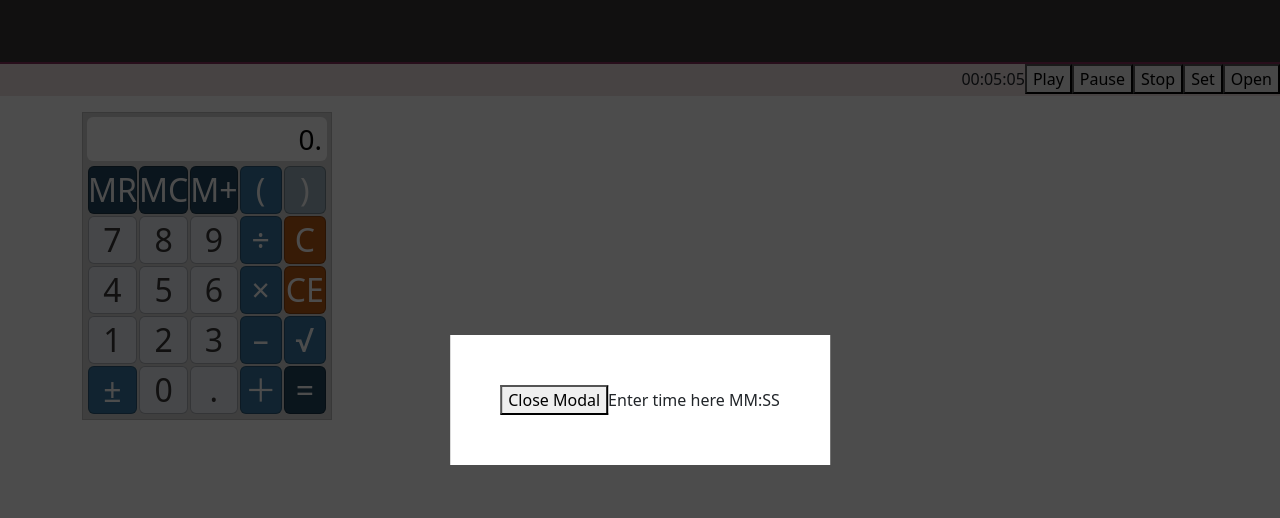
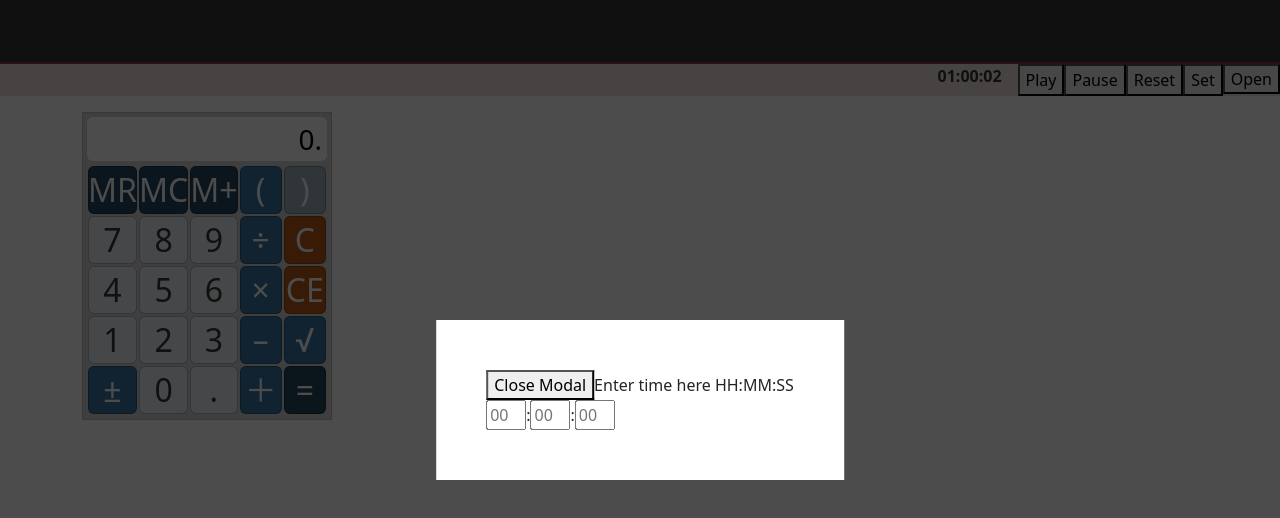
Before and after one commit to tylersernett/grecalc, a React (Create React App) app: page / in a window 1280 px wide. Both pictures are taken after a click on the button "Open". Shown: the top 518 px of the page. Built offline with nearby package versions, Linux system fonts and the light colour scheme.

Commit message:
Improve timer hour handling

```diff
--- a/src/index.css
+++ b/src/index.css
@@ -19,12 +19,21 @@
 .timer-banner{
   background-color: rgb(238 225 227);
   height: 32px;
-  text-align: right;
-  /* border-bottom: 2px solid rgb(136 47 92); */
+  display: flex;
+  justify-content: right;
+
 }
 
 .timer-display{
-  text-align: right;
+  width: 80px;
+  font-weight: bold;
+  color: rgb(51 51 51);
+  /* text-align: left; */
+  /* text-decoration:  */
+}
+
+.timer-input{
+  width:40px;
 }
 
 #displayL, #displayR
--- a/src/timer.js
+++ b/src/timer.js
@@ -9,13 +9,13 @@ const Modal_Wrapper = {
 
 function Timer() {
 
-    let defaultTime = 305;
+    let defaultTime = 3602;
     const [seconds, setSeconds] = useState(defaultTime);
     const [run, setRun] = useState(false);
     const [display, setDisplay] = useState({
         hours: Math.floor(seconds / 3600),
         minutes: Math.floor(seconds % 3600 / 60),
-        seconds: Math.floor(seconds % 3600 % 60 / 60),
+        seconds: Math.floor(seconds % 3600 % 60),
     })
 
     const startTimer = () => {
@@ -91,7 +91,7 @@ function Timer() {
                     Pause
                 </button>
                 <button onClick={stopTimer}>
-                        Stop
+                    Reset
                 </button>
                 <button onClick={assignTimer}>
                     Set
@@ -101,7 +101,12 @@ function Timer() {
                         Open
                     </button>
                     <Modal open={isOpen} onClose={() => setIsOpen(false)}>
-                            Enter time here MM:SS
+                        Enter time here HH:MM:SS
+                        <div>
+                            <input className='timer-input' type='text' maxlength='2' placeholder='00'></input>:
+                            <input className='timer-input' type='text' maxlength='2' placeholder='00'></input>:
+                            <input className='timer-input' type='text' maxlength='2' placeholder='00'></input>
+                        </div>
                     </Modal>
                 </span>
                 {/* </div> */}
```
Lines whose indentation alone changed are shown as unchanged.
